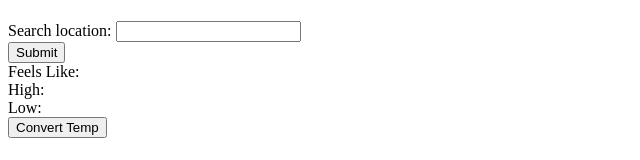
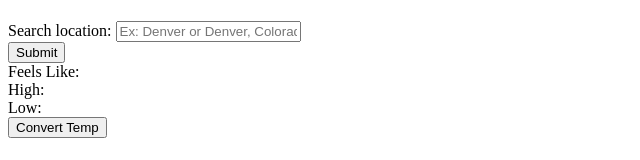
Before and after one commit to olsenjames1116/weatherApp, a plain HTML site: page index.html in a window 1280 px wide. Shown: the top 160 px of the page, without its empty margins (0-640 px from the left). Drawn offline with Linux system fonts and the light colour scheme.

```diff
--- a/index.html
+++ b/index.html
@@ -18,6 +18,7 @@
         <input
           type="text"
           id="search"
+          placeholder="Ex: Denver or Denver, Colorado"
           pattern="^[a-zA-Z\s]+,[a-zA-Z\s]+$|[a-zA-Z]+$"
           required
         />
```
